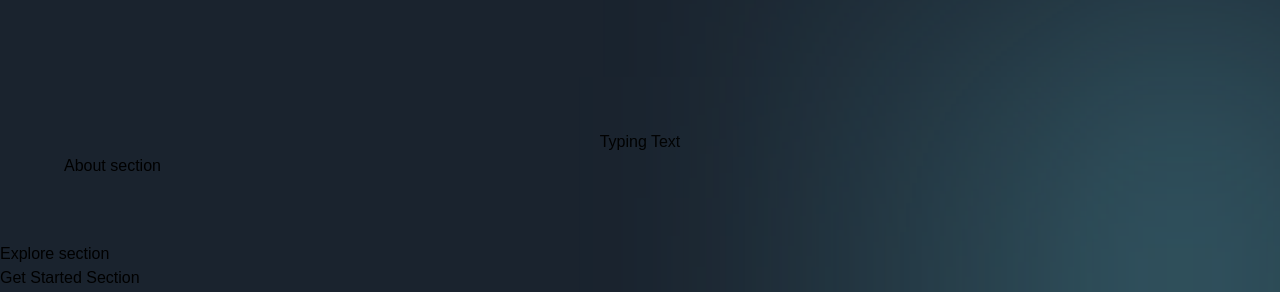
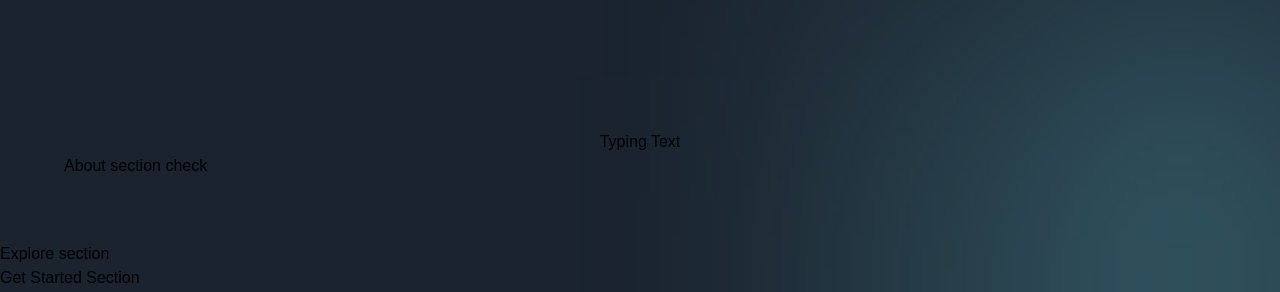
Before and after one commit to MadMax8930/react-meta, a Next.js app: page / in a window 1280 px wide. Shown: the part 1038-1330 px from the top of the page. Built offline with nearby package versions, Linux system fonts and the light colour scheme; a web font is replaced by a local one.

Commit message:
about section 2

```diff
--- a/sections/About.jsx
+++ b/sections/About.jsx
@@ -17,7 +17,7 @@ const About = () => (
     >
       <TypingText title=" | About Metaversus" textStyles="text-center" />
     </motion.div>
-    About section
+    About section check
   </section>
 );
 
```
